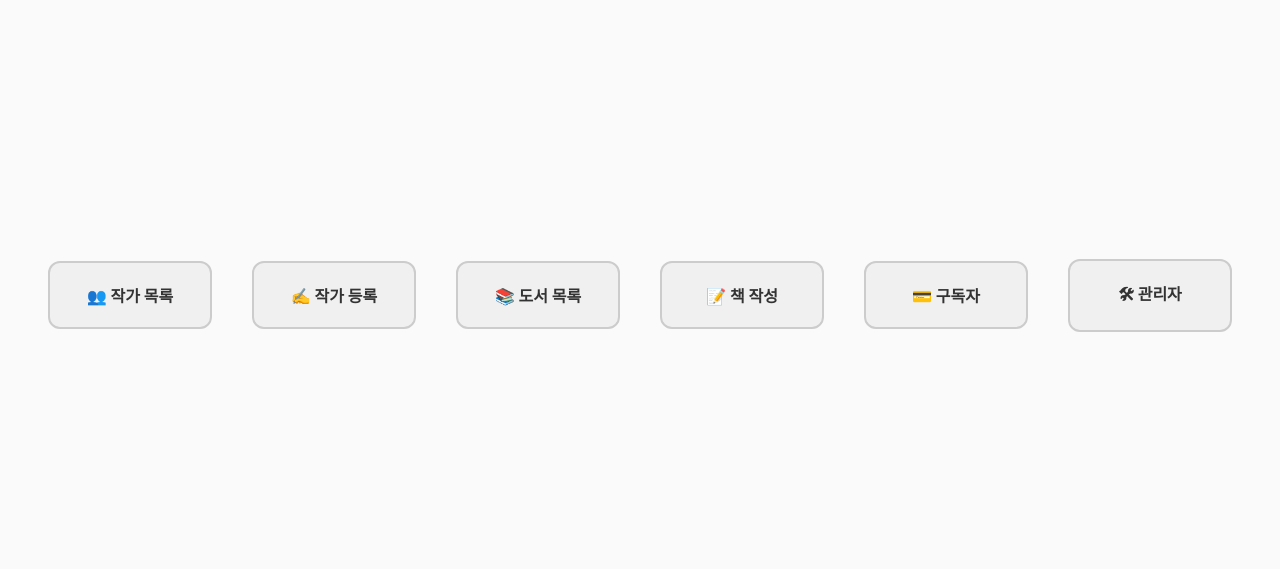
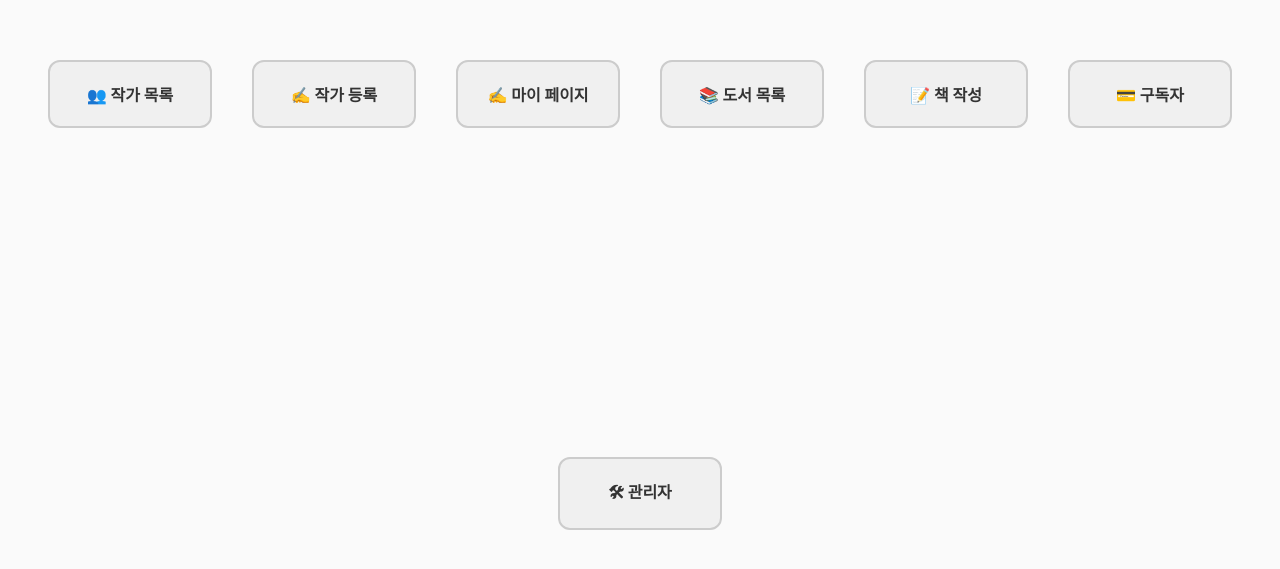
Before and after one commit to ok-jam/kt-aivle-mini5, a React (Create React App) app in the folder frontend/: page / in a window 1280 px wide. Shown: the part 105-674 px from the top of the page. Built offline with nearby package versions, Linux system fonts and the light colour scheme.

Commit message:
mypage추가

```diff
--- a/frontend/src/App.js
+++ b/frontend/src/App.js
@@ -6,6 +6,7 @@ import BookList from './pages/BookList';
 import BookWrite from './pages/BookWrite';
 import Admin from './pages/Admin';
 import Subscribe from './pages/Subscribe';
+import MyPage from './pages/MyPage';
 
 function App() {
   return (
@@ -15,6 +16,7 @@ function App() {
         <Route path="/authors" element={<AuthorList />} />
         <Route path="/author/register" element={<AuthorRegister />} />
         <Route path="/books" element={<BookList />} />
+        <Route path="/mypage" element={<MyPage />} />
         <Route path="/book/write" element={<BookWrite />} />
         <Route path="/admin" element={<Admin />} />
         <Route path="/subscribe" element={<Subscribe />} />
--- a/frontend/src/pages/Home.js
+++ b/frontend/src/pages/Home.js
@@ -28,6 +28,7 @@ export default function Home() {
     <div style={containerStyle}>
       <Link to="/authors" style={linkStyle}>👥 작가 목록</Link>
       <Link to="/author/register" style={linkStyle}>✍ 작가 등록</Link>
+      <Link to="/mypage" style={linkStyle}>✍ 마이 페이지</Link>
       <Link to="/books" style={linkStyle}>📚 도서 목록</Link>
       <Link to="/book/write" style={linkStyle}>📝 책 작성</Link>
       <Link to="/subscribe" style={linkStyle}>💳 구독자</Link>
--- /dev/null
+++ b/frontend/src/pages/MyPage.js
@@ -0,0 +1 @@
+export default function MyPage() { return <h1>💳 마이 페이지</h1>; }
```
